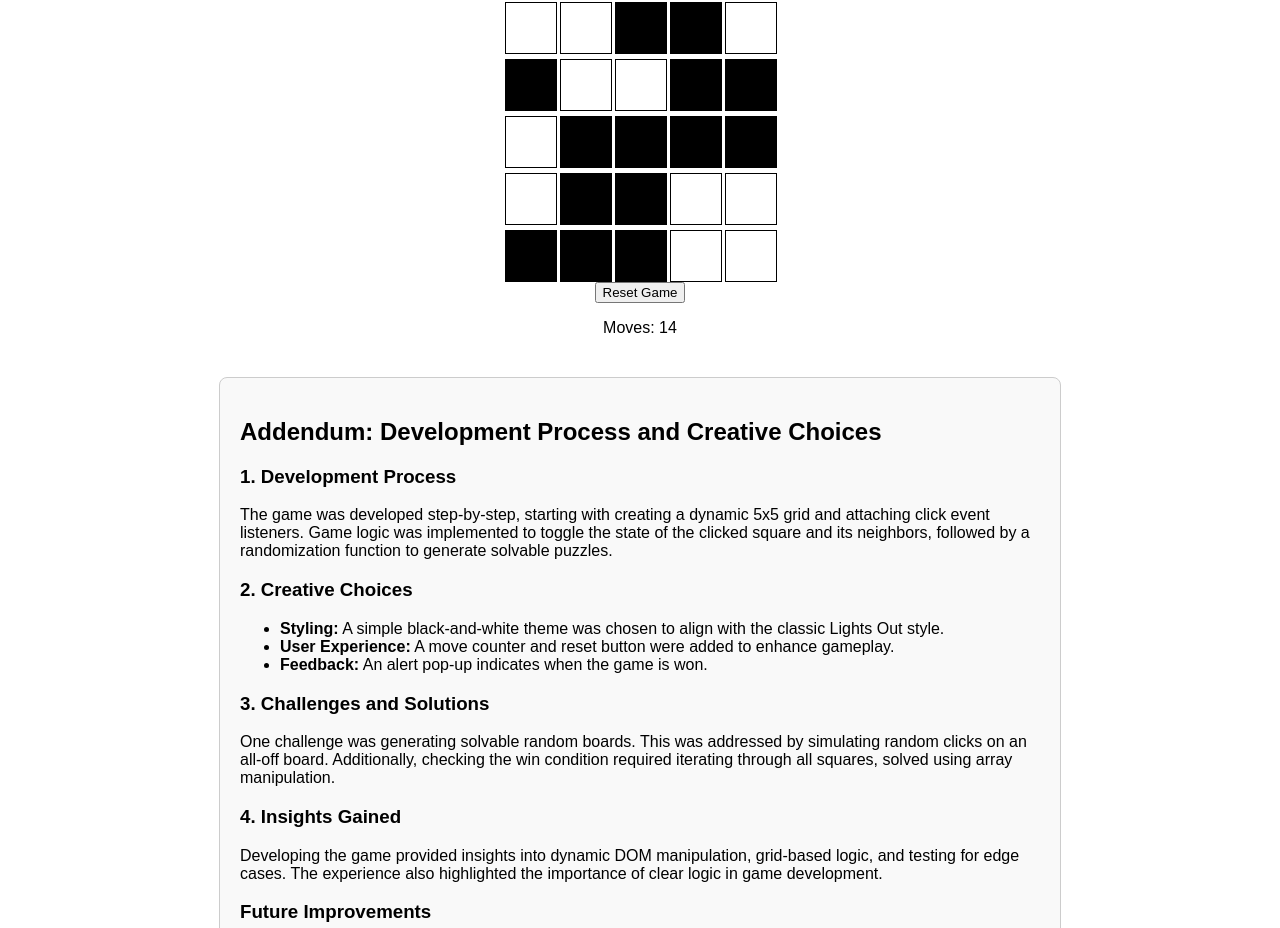
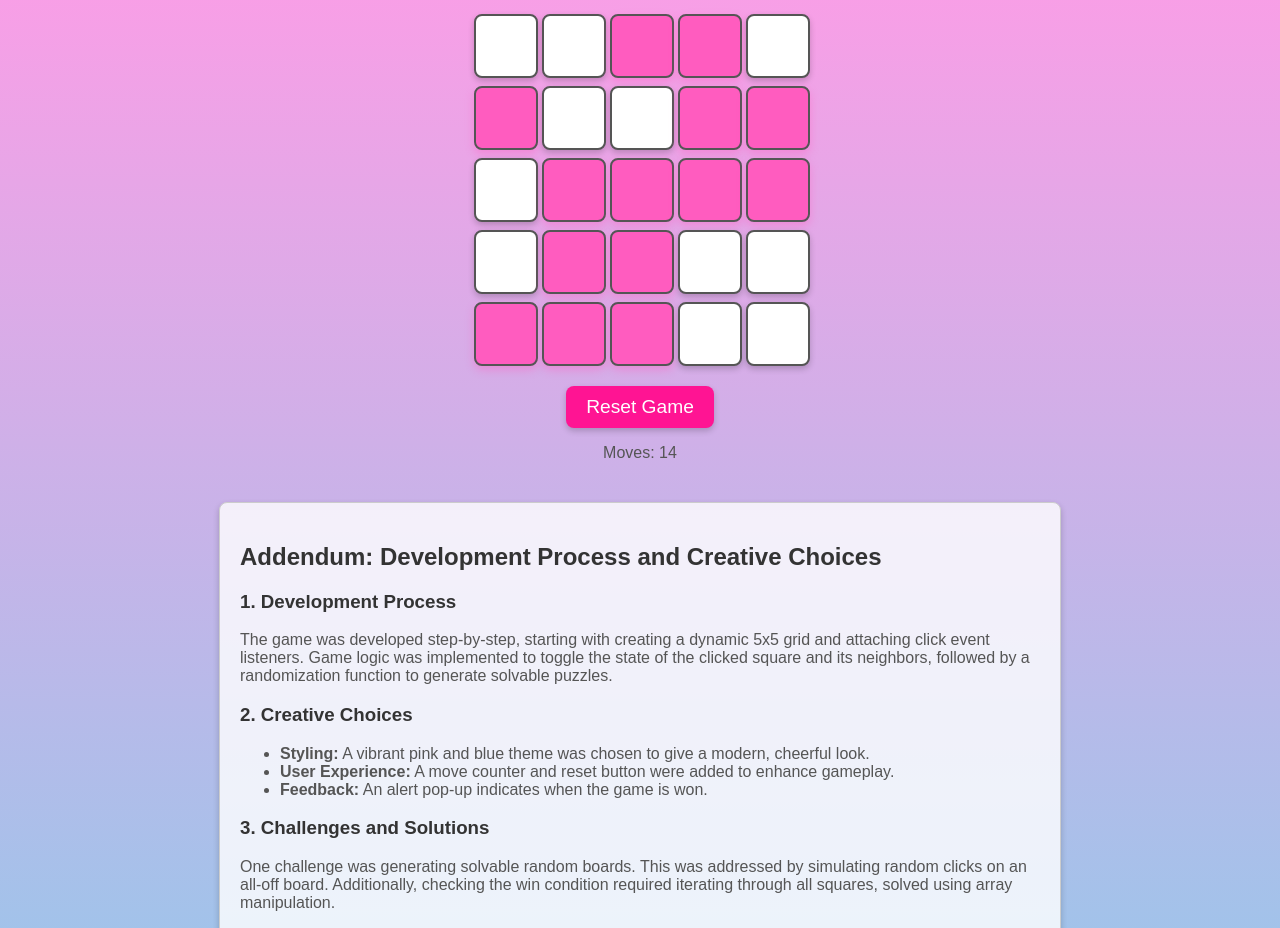
Before and after one commit to pjruchitha/itc505, a website: page final/index.html in a window 1280 px wide. Shown: the part 78-1006 px from the top of the page. Drawn offline with Linux system fonts and the light colour scheme.

Commit message:
Update index.html

```diff
--- a/final/index.html
+++ b/final/index.html
@@ -6,29 +6,61 @@
     <title>Lights Out Game</title>
     <style>
         body {
-            font-family: Arial, sans-serif;
+            font-family: 'Arial', sans-serif;
             text-align: center;
             margin: 20px;
+            background: linear-gradient(to bottom, #ff9ce6, #87ceeb);
+            color: #333;
+        }
+        h1 {
+            font-size: 2.5em;
+            margin-bottom: 10px;
+            color: #ffffff;
+            text-shadow: 2px 2px 4px rgba(0, 0, 0, 0.5);
         }
         .grid {
             display: grid;
-            grid-template-columns: repeat(5, 50px);
-            grid-gap: 5px;
+            grid-template-columns: repeat(5, 60px);
+            grid-gap: 8px;
             justify-content: center;
+            margin: 20px 0;
         }
         .square {
-            width: 50px;
-            height: 50px;
-            background-color: white;
-            border: 1px solid black;
+            width: 60px;
+            height: 60px;
+            background-color: #ffffff;
+            border-radius: 8px;
+            border: 2px solid #555;
             cursor: pointer;
+            box-shadow: 0px 3px 6px rgba(0, 0, 0, 0.2);
+            transition: background-color 0.3s, transform 0.2s;
+        }
+        .square:hover {
+            transform: scale(1.1);
         }
         .is-off {
-            background-color: black;
+            background-color: #ff5cbf;
+            box-shadow: 0px 4px 8px rgba(255, 92, 191, 0.4);
+        }
+        button {
+            padding: 10px 20px;
+            background-color: #ff1493;
+            border: none;
+            color: #ffffff;
+            font-size: 1.2em;
+            border-radius: 8px;
+            cursor: pointer;
+            transition: background-color 0.3s, transform 0.2s;
+            box-shadow: 0px 3px 6px rgba(0, 0, 0, 0.2);
+        }
+        button:hover {
+            background-color: #d11284;
+            transform: scale(1.05);
         }
         footer {
-            margin-top: 20px;
-            font-size: 12px;
+            margin-top: 30px;
+            font-size: 0.9em;
+            color: #ffffff;
         }
         .addendum {
             margin-top: 40px;
@@ -39,7 +71,14 @@
             border: 1px solid #ccc;
             padding: 20px;
             border-radius: 8px;
-            background-color: #f9f9f9;
+            background-color: rgba(255, 255, 255, 0.8);
+            box-shadow: 0px 3px 6px rgba(0, 0, 0, 0.2);
+        }
+        .addendum h2, .addendum h3 {
+            color: #333;
+        }
+        p, ul {
+            color: #555;
         }
     </style>
 </head>
@@ -56,7 +95,7 @@
 
         <h3>2. Creative Choices</h3>
         <ul>
-            <li><strong>Styling:</strong> A simple black-and-white theme was chosen to align with the classic Lights Out style.</li>
+            <li><strong>Styling:</strong> A vibrant pink and blue theme was chosen to give a modern, cheerful look.</li>
             <li><strong>User Experience:</strong> A move counter and reset button were added to enhance gameplay.</li>
             <li><strong>Feedback:</strong> An alert pop-up indicates when the game is won.</li>
         </ul>
```
